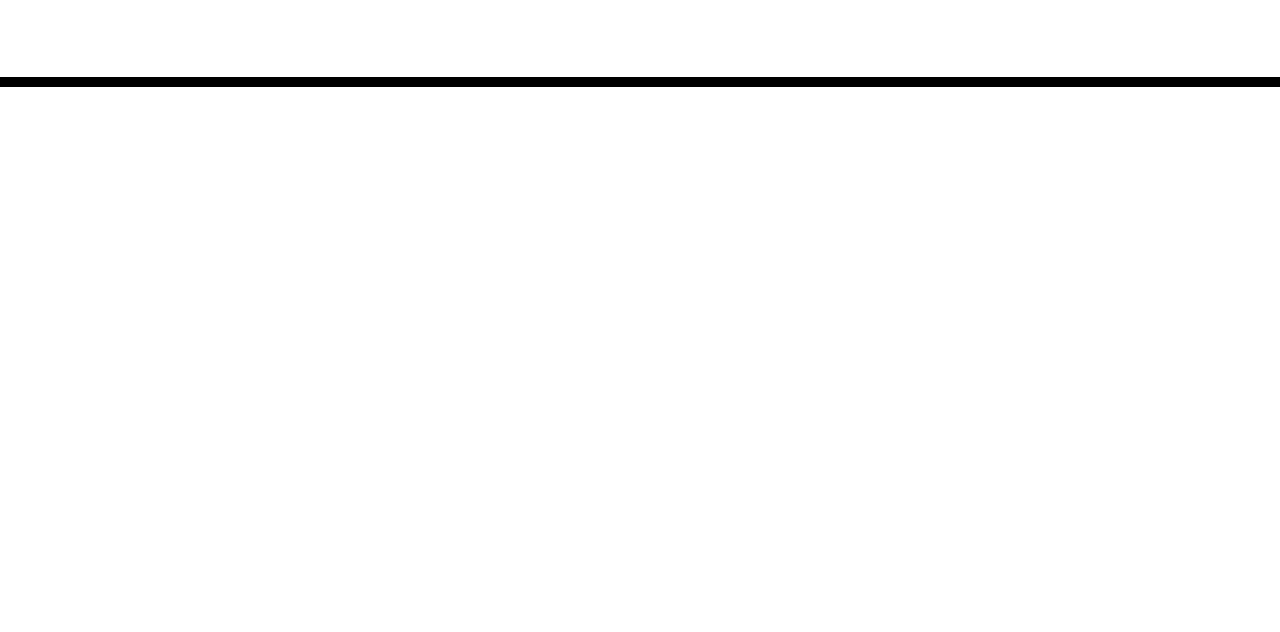
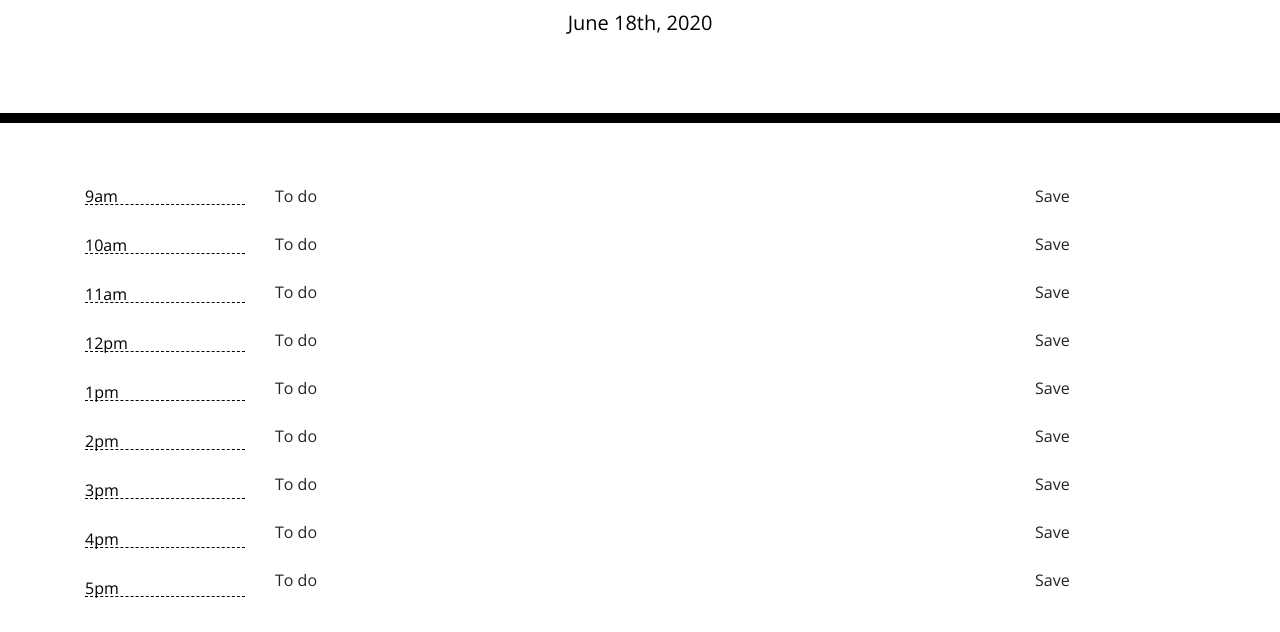
Before and after one commit to Christian-Vavuris/WorkDay-Scheduler, a plain HTML site: page index.html in a window 1280 px wide. Shown: the part 181-813 px from the top of the page. Drawn offline with nearby package versions, Linux system fonts and the light colour scheme.

Commit message:
added the time at the top, the grid element for the scheduler, and basic text selection

```diff
--- /dev/null
+++ b/WorkDay.js
@@ -0,0 +1,35 @@
+// To do
+
+
+
+// Add colors for past, upcoming, and future items
+// Edit each block to change what is written each hour
+
+// Add in current day & time at the top of the page
+$("p.date").append(moment().format('MMMM Do, YYYY'));
+console.log(moment().format('MMMM Do YYYY, h:mm:ss a'));
+
+// Create the Grid that houses the calendar
+// This got done in HTML
+
+// Edit each block to change what is written each hour
+
+// This selects each hour and allows us to change the text
+$(".task").on("click", "article", function() {
+    var text = $(this)
+    .text()
+    .trim();
+
+    var textInput = $("<input>")
+    .attr("type", "text")
+    .val(text);
+
+    $(this).replaceWith(textInput);
+
+    $(this).trigger('blur');
+
+    textInput.trigger("blur");
+
+});
+
+// This deselects the hour and leaves the new text
--- a/index.html
+++ b/index.html
@@ -26,13 +26,51 @@
     <header class="jumbotron">
       <h1 class="display-3">Work Day Scheduler</h1>
       <p class="lead">A simple calendar app for scheduling your work day</p>
-      <p id="currentDay" class="lead"></p>
+      <p id="currentDay" class="lead date"></p>
     </header>
     <div class="container">
-      <!-- Timeblocks go here -->
+      <div class="row">
+        <div class="col-2 column1">
+          <div class="hour left-column 9AmHr" id="9am">9am</div>
+          <div class="hour left-column 10AmHr" id="10am">10am</div>
+          <div class="hour left-column 11AmHr" id="11am">11am</div>
+          <div class="hour left-column 12PmHr" id="12pm">12pm</div>
+          <div class="hour left-column 1PmHr" id="1pm">1pm</div>
+          <div class="hour left-column 2PmHr" id="2pm">2pm</div>
+          <div class="hour left-column 3PmHr" id="3pm">3pm</div>
+          <div class="hour left-column 4PmHr" id="4pm">4pm</div>
+          <div class="hour left-column 5PmHr" id="5pm">5pm</div>
+        </div>
+        <div class="col-8 column2">
+          <div class="task center-column 9AmHr" id="9task"><article>To do</article></div>
+          <div class="task center-column 10AmHr" id="10task"><article>To do</article></div>
+          <div class="task center-column 11AmHr" id="11task"><article>To do</article></div>
+          <div class="task center-column 12PmHr" id="12task"><article>To do</article></div>
+          <div class="task center-column 1PmHr" id="1task"><article>To do</article></div>
+          <div class="task center-column 2PmHr" id="2task"><article>To do</article></div>
+          <div class="task center-column 3PmHr" id="3task"><article>To do</article></div>
+          <div class="task center-column 4PmHr" id="4task"><article>To do</article></div>
+          <div class="task center-column 5PmHr" id="5task"><article>To do</article></div>
+        </div>
+        <div class="col-2 column3">
+          <div class="save right-column 9AmHr">Save</div>
+          <div class="save right-column 10AmHr">Save</div>
+          <div class="save right-column 11AmHr">Save</div>
+          <div class="save right-column 12PmHr">Save</div>
+          <div class="save right-column 1PmHr">Save</div>
+          <div class="save right-column 2PmHr">Save</div>
+          <div class="save right-column 3PmHr">Save</div>
+          <div class="save right-column 4PmHr">Save</div>
+          <div class="save right-column 5PmHr">Save</div>
+        </div>
+      </div>
+
+
+
     </div>
 
     <script src="https://code.jquery.com/jquery-3.4.1.min.js"></script>
     <script src="https://cdnjs.cloudflare.com/ajax/libs/moment.js/2.24.0/moment.min.js"></script>
+    <script src="./WorkDay.js"></script>
   </body>
 </html>
--- a/style.css
+++ b/style.css
@@ -39,7 +39,7 @@ textarea{
 .hour {
   background-color: #ffffff;
   color: #000000;
-  border-top: 1px dashed #000000;
+  border-bottom: 1px dashed #000000;
 }
 
 .past {
@@ -69,3 +69,23 @@ textarea{
   font-size: 20px;
   transition: all .3s ease-in-out;
 }
+
+.row {
+
+}
+
+.column1 {
+  height:100px;
+}
+
+.column2 {
+  height:100px;
+}
+
+.column3 {
+  height:100px;
+}
+
+.left-column {
+
+}
```
